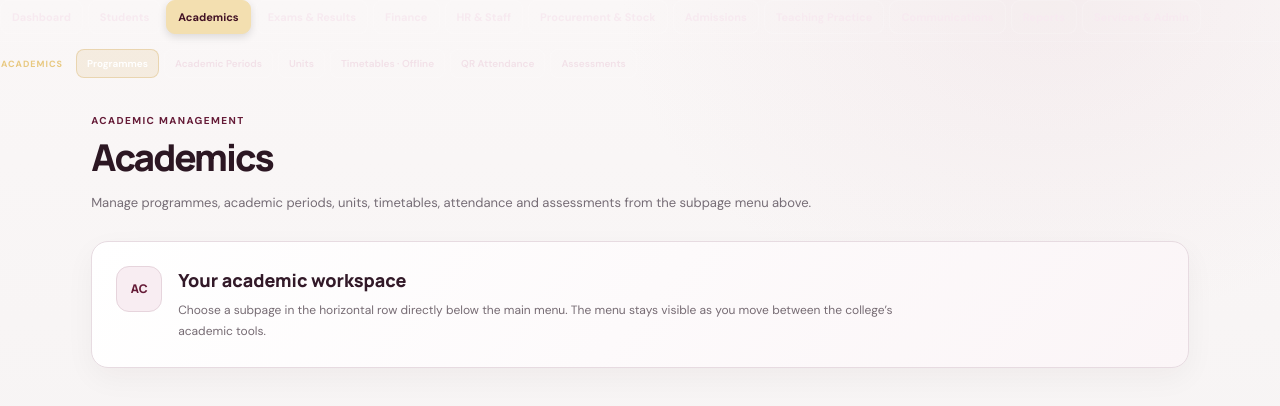
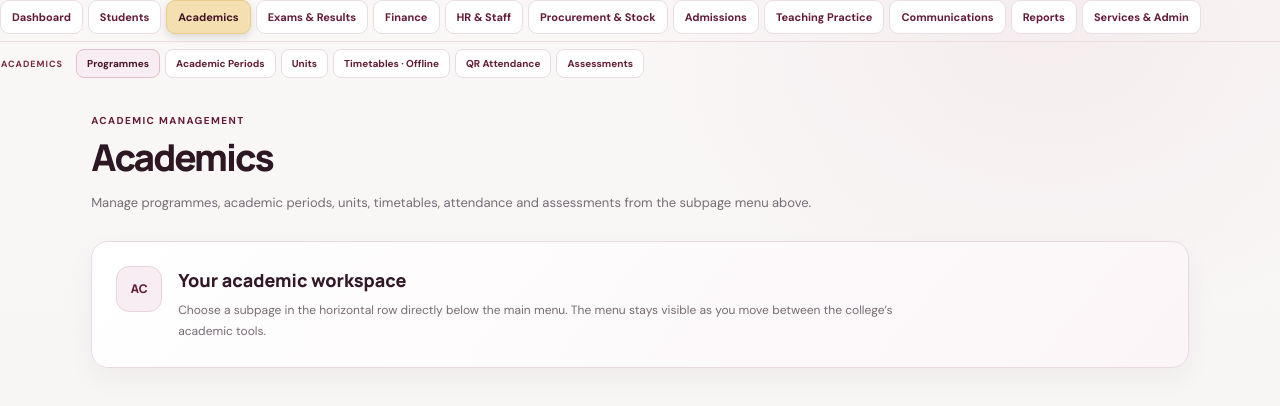
Before and after one commit to ayana79696-cell/st-monicah-teachers-training-collage-, a Next.js app: page /academics in a window 1280 px wide. Shown: the top 406 px of the page. Built offline with nearby package versions, Linux system fonts and the light colour scheme.

Commit message:
Fix navigation text contrast on light header

```diff
--- a/app/globals.css
+++ b/app/globals.css
@@ -928,3 +928,14 @@ button:focus-visible,a:focus-visible,input:focus-visible,select:focus-visible,te
 .academics-hub-panel h2{font:800 18px Manrope,sans-serif;color:#321928;margin:2px 0 8px}
 .academics-hub-panel p{font-size:12px;line-height:1.8;color:#766b73;margin:0;max-width:720px}
 @media(max-width:520px){.academics-hub-content{padding:24px 14px}.academics-hub-panel{padding:17px;gap:12px}.academics-hub-mark{flex-basis:38px;height:38px}}
+
+
+/* Visibility fix: navigation sits on a light header in the live ERP */
+.workspace-topnav .topnav-link{color:#641b37!important;background:#fff!important;border-color:#eadde3!important;text-shadow:none!important;opacity:1!important}
+.workspace-topnav .topnav-link:hover{color:#4b1228!important;background:#f8eef2!important;border-color:#d9b6c4!important}
+.workspace-topnav .topnav-link.active{color:#421225!important;background:#f3dfb0!important;border-color:#e7cc8b!important}
+.workspace-subnav{border-top-color:#e8dce1!important;background:transparent!important}
+.workspace-subnav .subnav-heading{color:#7a2845!important;opacity:1!important}
+.workspace-subnav .subnav-link{color:#651b37!important;background:#fff!important;border-color:#e8dce1!important;text-shadow:none!important;opacity:1!important}
+.workspace-subnav .subnav-link:hover,.workspace-subnav .subnav-link.subnav-primary{color:#4b1228!important;background:#f8edf2!important;border-color:#dfc0cc!important}
+.workspace-topnav .topnav-link,.workspace-subnav .subnav-link{font-weight:700!important}
```
